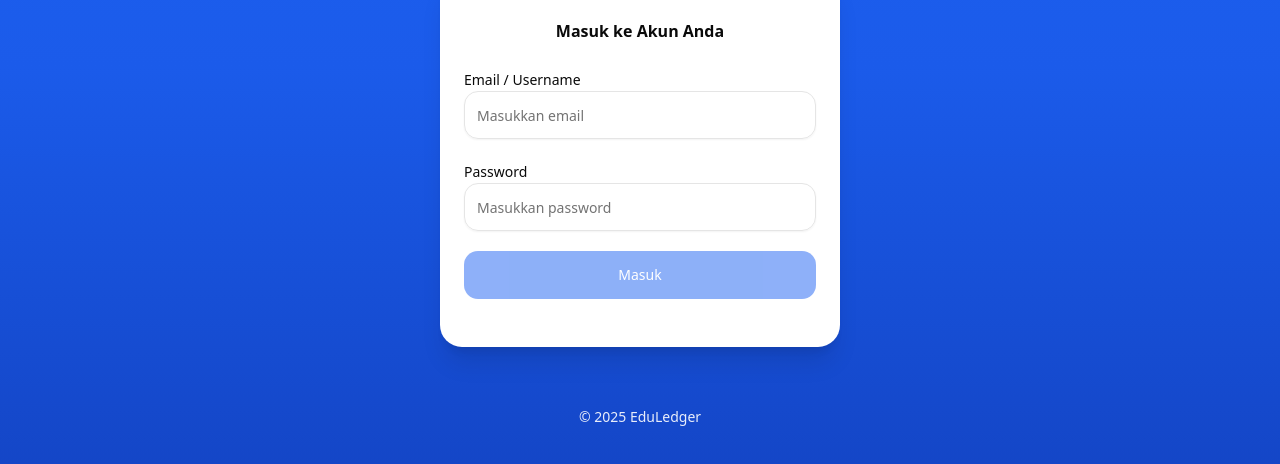
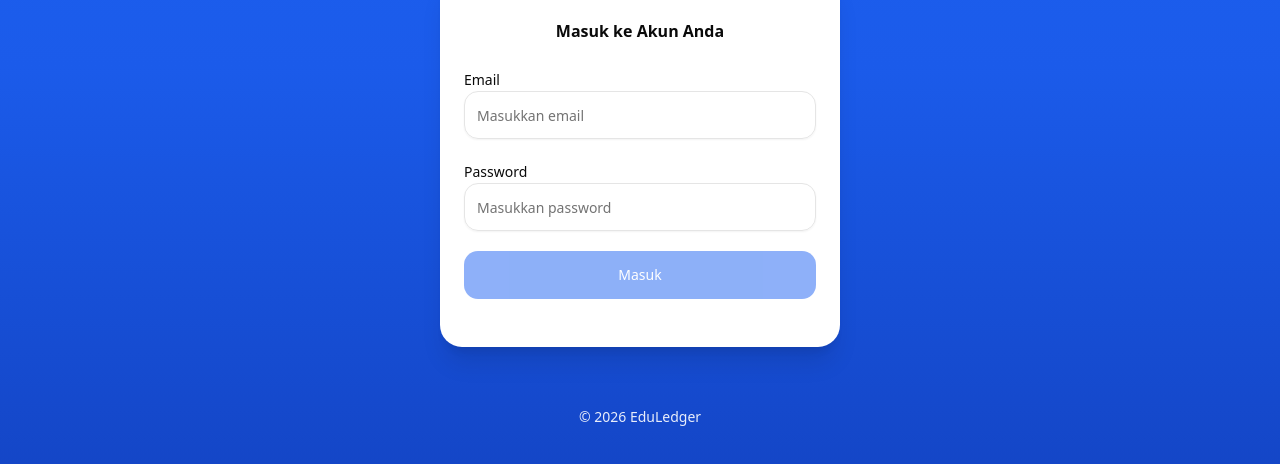
Before and after one commit to eufratt/EduLedger, a Next.js app: page /login in a window 1280 px wide. Shown: the part 333-797 px from the top of the page. Built offline with nearby package versions, Linux system fonts and the light colour scheme.

Commit message:
refactor(auth): add zod validation and improve login handling

```diff
--- a/app/login/page.tsx
+++ b/app/login/page.tsx
@@ -7,6 +7,14 @@ import { Button } from "@/components/ui/button"
 import { Input } from "@/components/ui/input"
 import { Card, CardContent } from "@/components/ui/card"
 import { LogIn } from "lucide-react"
+import { z } from "zod"
+
+const loginSchema = z.object({
+  email: z.string().trim().min(1, "Email wajib diisi").email("Format email tidak valid"),
+  password: z.string().min(1, "Password wajib diisi").min(6, "Password minimal 6 karakter"),
+})
+
+type LoginValues = z.infer<typeof loginSchema>
 
 export default function LoginPage() {
   const router = useRouter()
@@ -18,12 +26,17 @@ export default function LoginPage() {
   async function onSubmit(e: React.FormEvent) {
     e.preventDefault()
     setError(null)
+    const parsed = loginSchema.safeParse({ email, password })
+    if (!parsed.success) {
+      setError(parsed.error.issues[0]?.message ?? "Input tidak valid")
+      return
+    }
     setLoading(true)
 
     const res = await signIn("credentials", {
       redirect: false,
-      email,
-      password,
+      email: parsed.data.email,
+      password: parsed.data.password,
     })
 
     setLoading(false)
@@ -48,7 +61,8 @@ export default function LoginPage() {
     router.replace(target)
     router.refresh()
   }
-
+  const emailTrimmed = email.trim()
+  const passwordTrimmed = password
   return (
     <div className="min-h-screen bg-gradient-to-b from-[#1E63F3] via-[#1B5BEA] to-[#1446C7]">
       <div className="mx-auto flex min-h-screen max-w-md flex-col px-6">
@@ -80,13 +94,14 @@ export default function LoginPage() {
 
             <form onSubmit={onSubmit} className="space-y-5">
               <div className="space-y-2">
-                <label className="text-sm font-medium text-foreground">Email / Username</label>
+                <label className="text-sm font-medium text-foreground">Email</label>
                 <Input
+                  type="email"
                   value={email}
                   onChange={(e) => setEmail(e.target.value)}
                   placeholder="Masukkan email"
                   className="h-12 rounded-xl"
-                  autoComplete="username"
+                  autoComplete="email"
                 />
               </div>
 
@@ -105,7 +120,7 @@ export default function LoginPage() {
               <Button
                 type="submit"
                 className="h-12 w-full rounded-xl bg-[#1E63F3] text-white hover:bg-[#1957D6]"
-                disabled={loading || !email || !password}
+                disabled={loading || !emailTrimmed || !passwordTrimmed}
               >
                 {loading ? "Memproses..." : "Masuk"}
               </Button>
@@ -115,7 +130,7 @@ export default function LoginPage() {
 
         {/* Footer */}
         <div className="mt-auto pb-10 pt-12 text-center text-sm text-white/90">
-          © 2025 EduLedger
+          © 2026 EduLedger
         </div>
       </div>
     </div>
```
